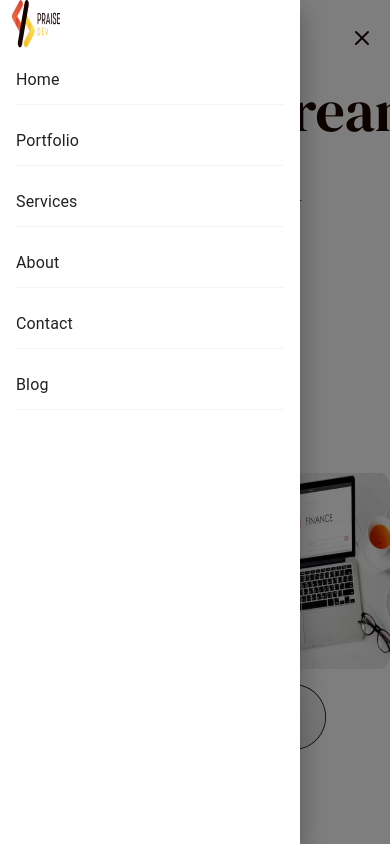
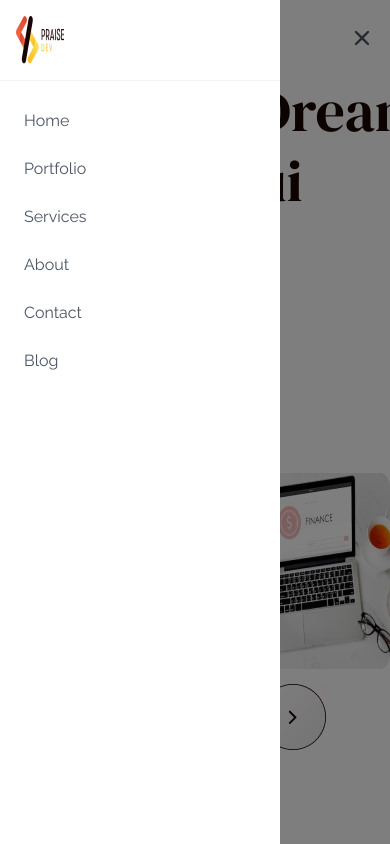
Before and after one commit to Gene027/praise-dev, a Next.js app: page / in a window 390 px wide. Both pictures are taken after a click on the button "Toggle menu". Built offline with nearby package versions, Linux system fonts and the light colour scheme.

Commit message:
prune packages

```diff
--- a/src/components/MobileMenu.tsx
+++ b/src/components/MobileMenu.tsx
@@ -1,54 +1,77 @@
 'use client'
 
-import { useState } from 'react';
-import { IconButton, Drawer, List, ListItem, ListItemText, useMediaQuery, useTheme } from '@mui/material';
-import { Menu, X } from 'lucide-react';
-import { Info, LayoutDashboard, Loader2, User } from 'lucide-react'
+import { useState, useEffect, ReactNode } from 'react'
+import { HiMenu, HiX } from 'react-icons/hi'
+import { navLinks } from '@/constants'
 import Link from 'next/link'
-import { Button } from './ui/Button'
-import { toast } from './ui/toast'
-import { navLinks } from '@/constants';
+import { createPortal } from 'react-dom'
 
-const MobileMenu: React.FC = () => {
-  //Auth
-  // const { data: session } = useSession()
-  const [isLoading, setIsLoading] = useState<boolean>(false)
-  const [open, setOpen] = useState<boolean>(false)
-  const theme = useTheme();
-  const isMobile: boolean | undefined = useMediaQuery(theme.breakpoints.down('sm'))
+const MobileMenu = () => {
+  const [isOpen, setIsOpen] = useState(false)
+  const [mounted, setMounted] = useState(false)
+
+  useEffect(() => {
+    setMounted(true)
+  }, [])
 
   const toggleMenu = () => {
-    setOpen(!open)
-  };
+    setIsOpen(!isOpen)
+  }
+
+  const menuContent = (
+    <div>
+      {/* Mobile Menu Overlay */}
+      <div
+        className={`fixed inset-0 bg-black bg-opacity-50 transition-opacity ${
+          isOpen ? 'opacity-100' : 'opacity-0 pointer-events-none'
+        }`}
+        style={{ zIndex: 9998 }}
+        onClick={toggleMenu}
+      />
+
+      {/* Sliding Menu Panel */}
+      <div
+        className={`fixed top-0 left-0 w-[280px] h-full bg-white transform transition-transform duration-300 ease-in-out ${
+          isOpen ? 'translate-x-0' : '-translate-x-full'
+        }`}
+        style={{ zIndex: 9999 }}
+      >
+        {/* Logo Section */}
+        <div className="p-4 border-b border-gray-100">
+          <img src="/logo.png" alt="logo" className="w-12 h-12" />
+        </div>
+
+        {/* Navigation Links */}
+        <nav className="py-4">
+          {navLinks.map((link) => (
+            <Link
+              key={link.id}
+              href={`/${link.id}`}
+              className="block px-6 py-3 text-gray-600 hover:bg-gray-50 hover:text-gray-900 transition-colors duration-200"
+              onClick={toggleMenu}
+            >
+              {link.title}
+            </Link>
+          ))}
+        </nav>
+      </div>
+    </div>
+  )
 
   return (
-    <>
-      {isMobile && (
-        <IconButton
-          edge="start"
-          color="inherit"
-          aria-label="menu"
-          onClick={toggleMenu}
-        >
-          {open ? <X /> : <Menu />}
-        </IconButton>
-      )}
-      <Drawer
-        anchor="left"
-        open={open && isMobile}
-        onClose={toggleMenu}
-        PaperProps={{ style: { width: 300 } }}
+    <div className="lg:hidden">
+      {/* Menu Button */}
+      <button
+        onClick={toggleMenu}
+        className="p-2 text-gray-600 hover:text-gray-900 focus:outline-none"
+        style={{ zIndex: 9999, position: 'relative' }}
+        aria-label="Toggle menu"
       >
-        <div>
-          <img src="/logo.png" alt="logo" className='w-12 h-12 ml-3' />
-        </div>
-        <List>
-          {navLinks.map((link) => (<ListItem button>
-            <ListItemText key={link.id} primary={link.title} className='border-gray-100 border-b pb-3'/>
-          </ListItem>))}
-        </List>
-      </Drawer>
-    </>
+        {isOpen ? <HiX size={24} /> : <HiMenu size={24} />}
+      </button>
+
+      {mounted && createPortal(menuContent, document.body)}
+    </div>
   )
 }
 
--- a/tailwind.config.js
+++ b/tailwind.config.js
@@ -8,6 +8,7 @@ module.exports = {
     './src/pages/**/*.{js,ts,jsx,tsx,mdx}',
     './src/components/**/*.{js,ts,jsx,tsx,mdx}',
     './src/app/**/*.{js,ts,jsx,tsx,mdx}',
+    "./src/**/*.{js,ts,jsx,tsx,mdx}",
   ],
   theme: {
     container: {
```
Also changed, not shown: package.json (+0 -23 lines).
